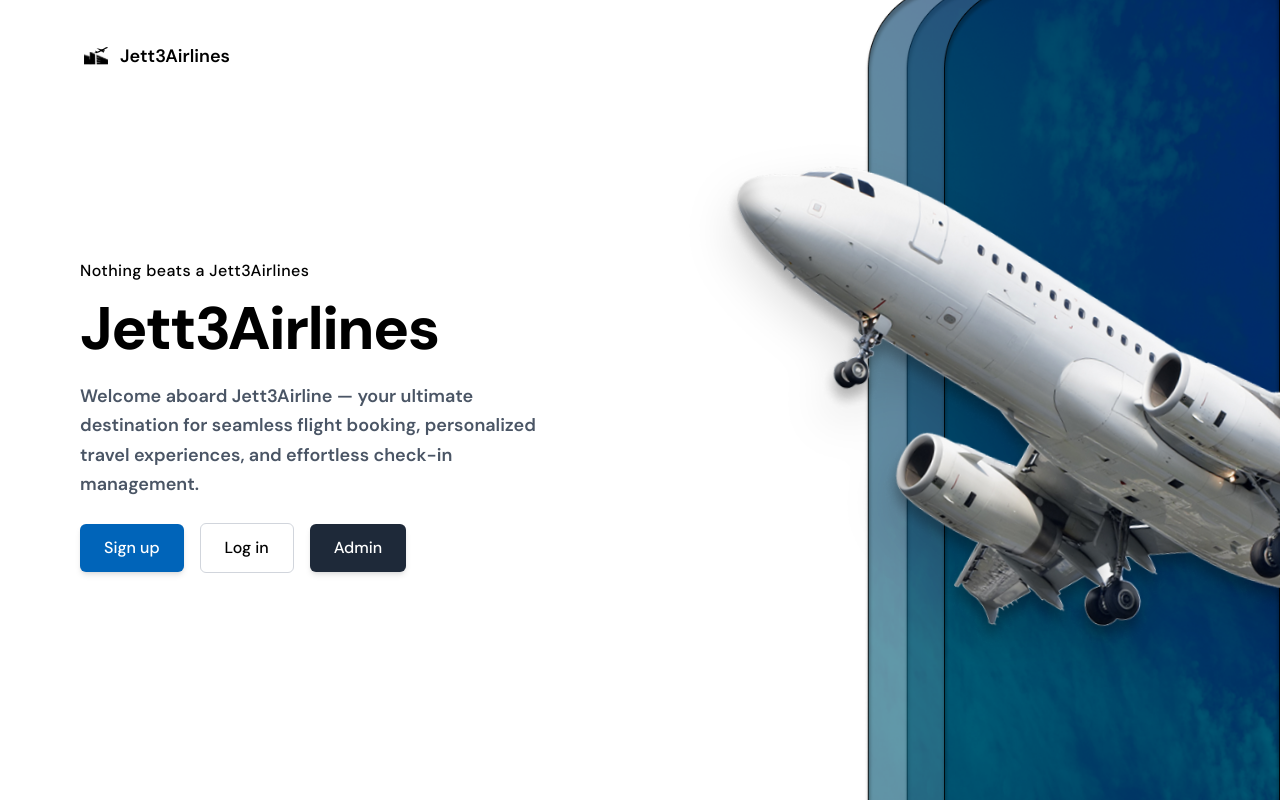
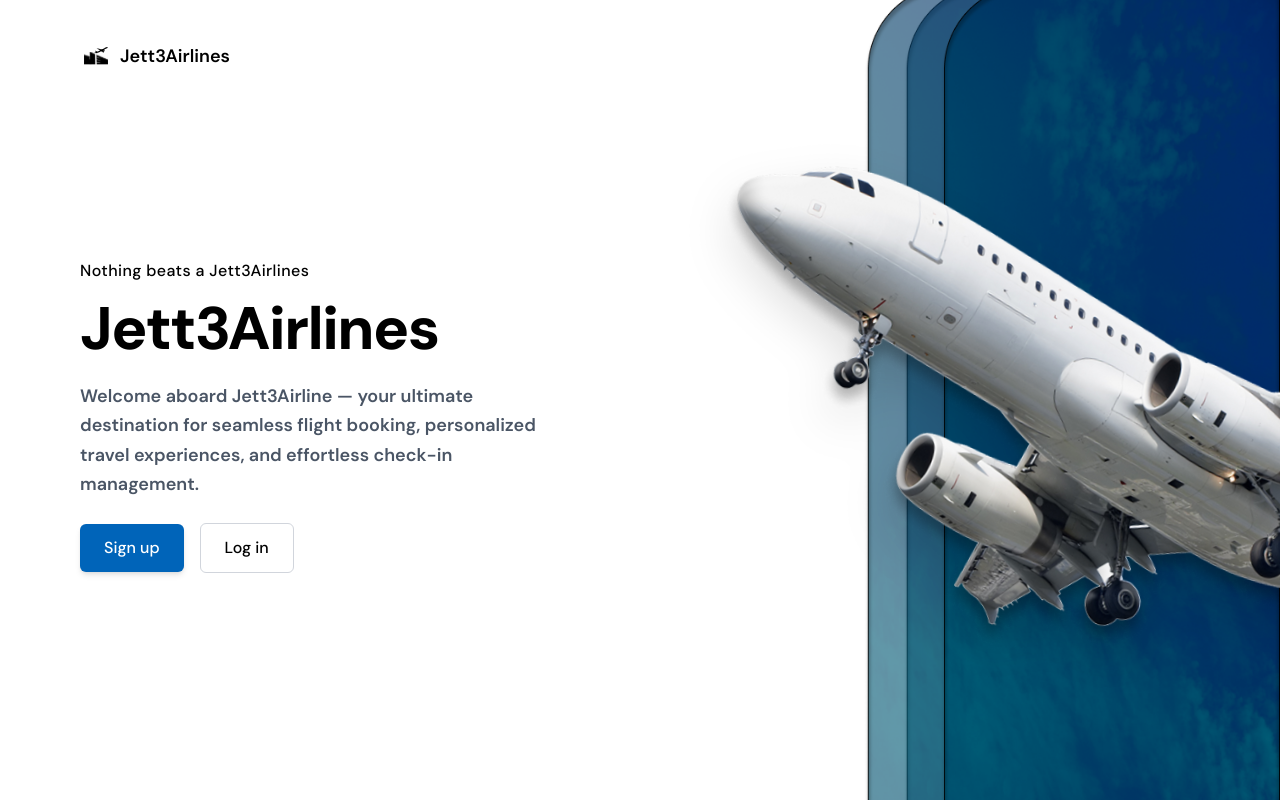
Before and after one commit to phanatcha/jett3airlines, a React app in the folder frontend/: page / in a window 1280 px wide. Shown: the top 800 px of the page. Built offline with nearby package versions, Linux system fonts and the light colour scheme; the HTML template or start-up script is replaced by a standard one.

Commit message:
Remove dedicated Admin button from home page for security - admin access only via login credentials

```diff
--- a/frontend/src/pages/Home.jsx
+++ b/frontend/src/pages/Home.jsx
@@ -31,12 +31,6 @@ const Home = () => {
               >
                 Log in
               </Link>
-              <Link
-                to="/admin"
-                className="bg-gray-800 text-white px-6 py-3 rounded-md font-medium shadow-md hover:bg-gray-700 transition"
-              >
-                Admin
-              </Link>
             </div>
           </div>
         </div>
```
